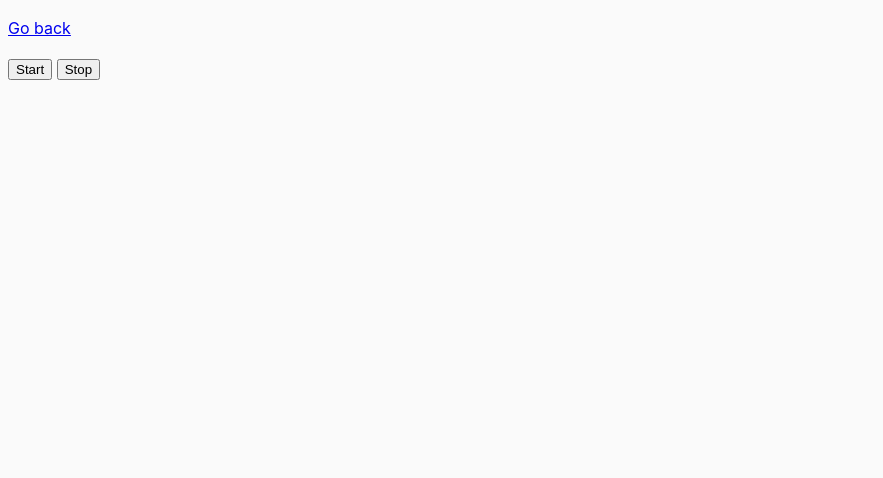
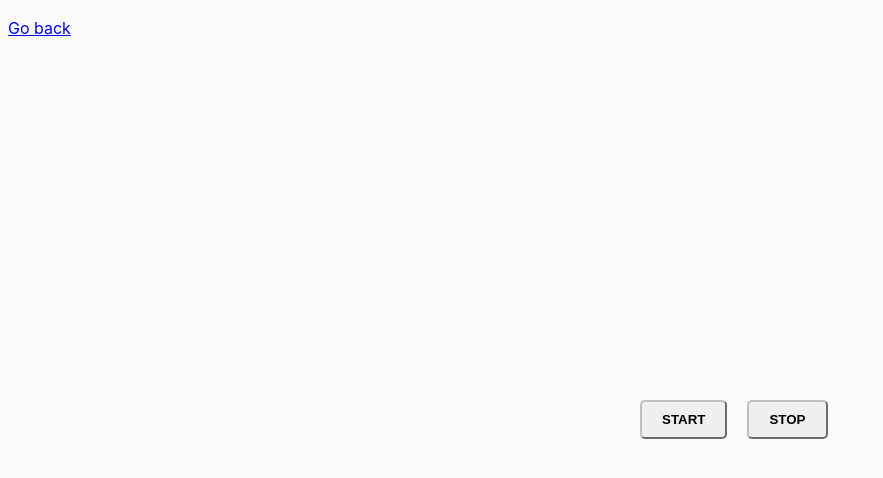
Before and after one commit to basiacarvalho/goit-js-hw-09, a website built with Parcel: page src/01-color-switcher.html in a window 1280 px wide. Shown: the whole page, without its empty margins (0-883 px from the left). Built offline with nearby package versions, Linux system fonts and the light colour scheme.

Commit message:
adding style to buttons in task one

```diff
--- a/package.json
+++ b/package.json
@@ -18,6 +18,7 @@
     "url": "https://github.com/goitacademy/parcel-project-template/issues"
   },
   "dependencies": {
+    "flatpickr": "^4.6.13",
     "modern-normalize": "^1.1.0"
   },
   "devDependencies": {
--- a/src/01-color-switcher.html
+++ b/src/01-color-switcher.html
@@ -8,10 +8,10 @@
   </head>
   <body>
     <p><a href="index.html">Go back</a></p>
-
-    <button type="button" data-start>Start</button>
-    <button type="button" data-stop>Stop</button>
-
+    <div class="buttons">
+      <button class="buttons__button" type="button" data-start>Start</button>
+      <button class="buttons__button" type="button" data-stop>Stop</button>
+    </div>
     <script src="js/01-color-switcher.js" type="module"></script>
   </body>
 </html>
--- a/src/css/common.css
+++ b/src/css/common.css
@@ -15,6 +15,23 @@ body {
 img {
   display: block;
   max-width: 100%;
+}
+
+.buttons {
+  display: flex;
+  justify-content: center;
+  column-gap: 20px;
+  position: absolute;
+  top: 50%;
+  left: 50%;
+}
+
+.buttons__button {
+  border-color: #bfbfbf;
+  border-radius: 5px;
+  text-transform: uppercase;
+  font-weight: 900;
+  padding: 10px 20px;
 }
 
 .timer {
```
Also changed, not shown: src/js/02-timer.js (+13 -0 lines), 1 other file.
